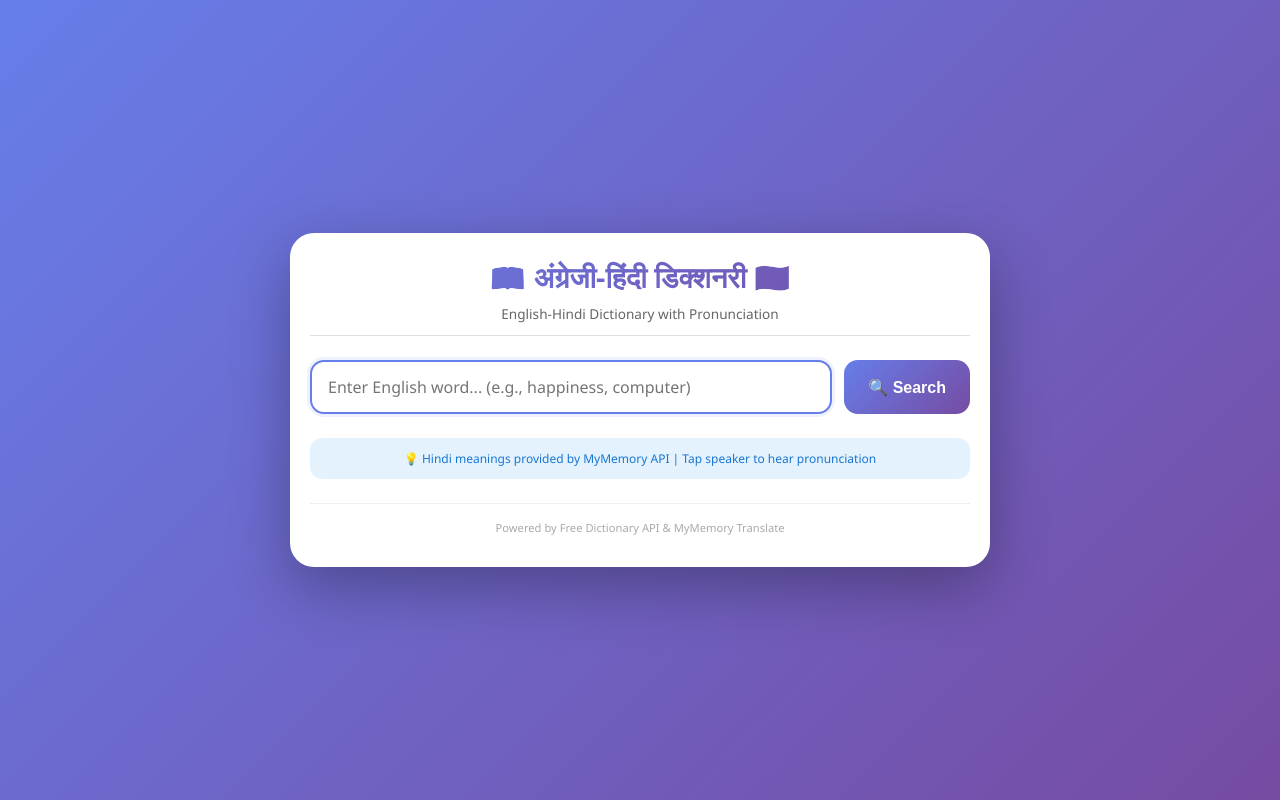
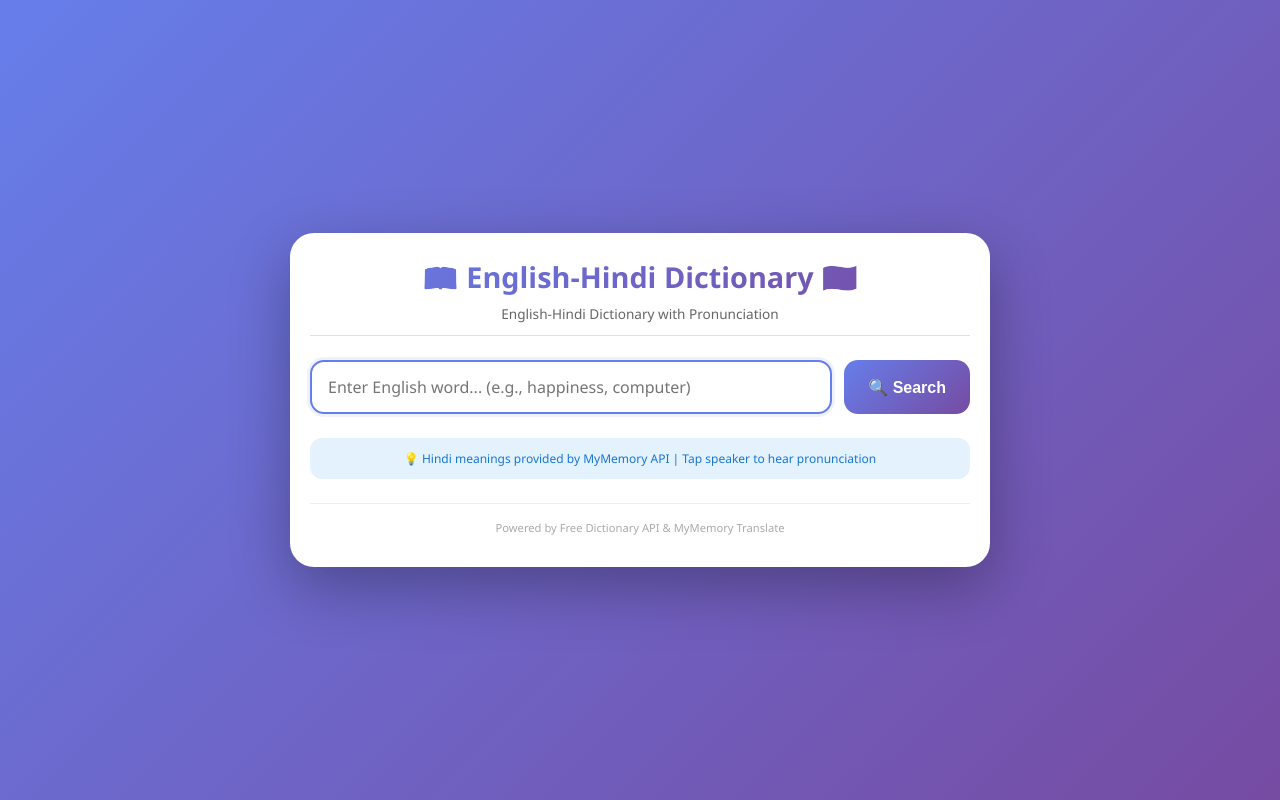
Before and after one commit to umeshsir05/ukbDict, a plain HTML site: page index.html in a window 1280 px wide. Drawn offline with Linux system fonts and the light colour scheme.

Commit message:
Update title from Hindi to English in index.html

```diff
--- a/index.html
+++ b/index.html
@@ -342,7 +342,7 @@
     <div class="container">
         <h1>
             <span>📖</span>
-            <span>अंग्रेजी-हिंदी डिक्शनरी</span>
+            <span>English-Hindi Dictionary</span>
             <span>🇮🇳</span>
         </h1>
         <div class="subtitle">English-Hindi Dictionary with Pronunciation</div>
```
